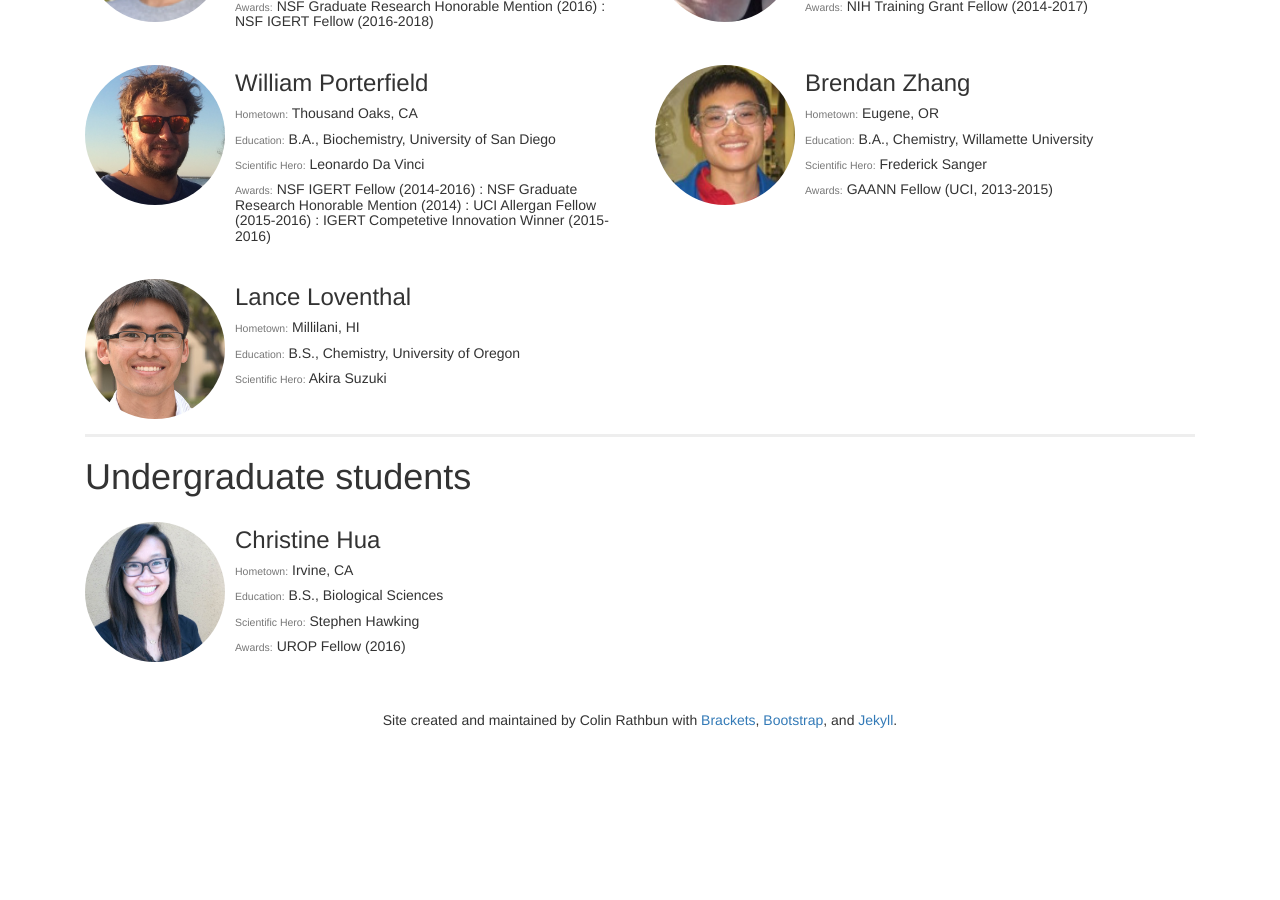
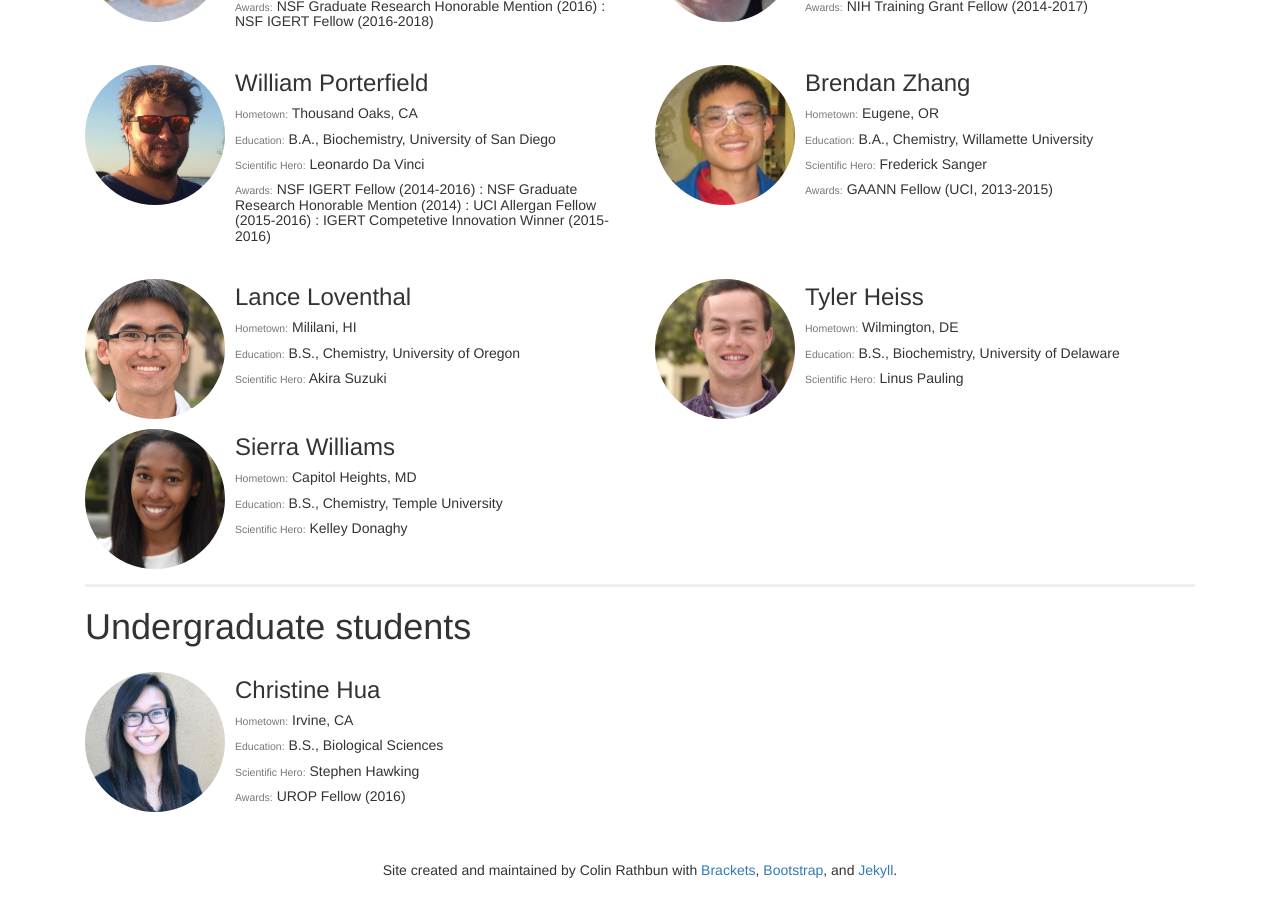
Before and after one commit to c-bun/Prescher-Lab-Site, a Jekyll site: the page built from the-group.html, in a window 1280 px wide and 900 px high, scrolled down 1473 px. Built offline with Jekyll 4.4.1, drawn with Linux system fonts in a browser that asks for light colours; before the commit the page ends 2223 px from its top, so only the background shows below that.

Commit message:
Dec update 2. New group members.

```diff
--- a/_data/group.csv
+++ b/_data/group.csv
@@ -30,4 +30,6 @@ Greg,Trieger,former_undergrad,,"St. Mary's College, MD (2012)",,NSF-REU,"Ph.D. s
 Srishti,Prasad,former_undergrad,,"B.S., Chemistry, UCI (2011)",,UCI SURP Fellow (2010-2011),DCN Diagnostics
 Jenn,Prescher,boss,"Blue Earth, MN",,"Frederick Sanger, Rolf Huisgen, Stephen Kent",ACS Women in Chemistry Rising Star (2016) : Thieme Chemistry Journal Award (2016) : Novartis Early Career Award in Organic Chemistry (2015) : Camille and Henry Dreyfus Teacher-Scholar (2015) : Alfred P. Sloan Research Fellowship (2015) : NSF CAREER Award (2014) : Cottrell Scholar (2014) : Kavli Fellow (2014) : UCI Outstanding Contributions to Undergraduate Education Award (2013),
 Danielle,Dube,postdoc,"Aberdeen, NJ","B.A., Biology, Cornell University; Ph.D., Chemistry, University of California, Berkeley; Postdoctoral Scholar, Chemistry, Stanford University","Carolyn Bertozzi, Barbara Imperiali, Laurie Comstock","Andrew W. Mellon Award for sabbatical support, Bowdoin College (2015); Henry Dreyfus Teacher-Scholar Award, Camille & Henry Dreyfus Foundation (2013)","Associate Professor, Chemistry & Biochemistry, Bowdoin College; Visiting Associate Researcher, Chemistry University of California, Irvine"
-Lance,Loventhal,graduate,"Millilani, HI","B.S., Chemistry, University of Oregon",Akira Suzuki,,
+Lance,Loventhal,graduate,"Mililani, HI","B.S., Chemistry, University of Oregon",Akira Suzuki,,
+Tyler,Heiss,graduate,"Wilmington, DE","B.S., Biochemistry, University of Delaware",Linus Pauling,,
+Sierra,Williams,graduate,"Capitol Heights, MD","B.S., Chemistry, Temple University",Kelley Donaghy,,
--- a/_posts/2016-06-09-2016-News.markdown
+++ b/_posts/2016-06-09-2016-News.markdown
@@ -5,7 +5,7 @@ categories: group_update
 ---
 #### December 2016
 - Krysten won 1st prize at the UCI Immunology Fair! Congrats, Krysten!
-- Sierra, Lance, and Tyler officially joined the lab! Welcome! Bios on the group page to come.
+- Sierra, Lance, and Tyler officially joined the lab! Welcome! Bios on [the group page](the-group.html)!
 - Jenn was interviewed for an article in Quanta Magazine. [Check it out!](https://www.quantamagazine.org/20161201-how-life-makes-light-bioluminescence/)
 
 #### November 2016
```
Also changed, not shown: images/group/Heiss_Tyler.jpg (added), images/group/Williams_Sierra.jpg (added).
